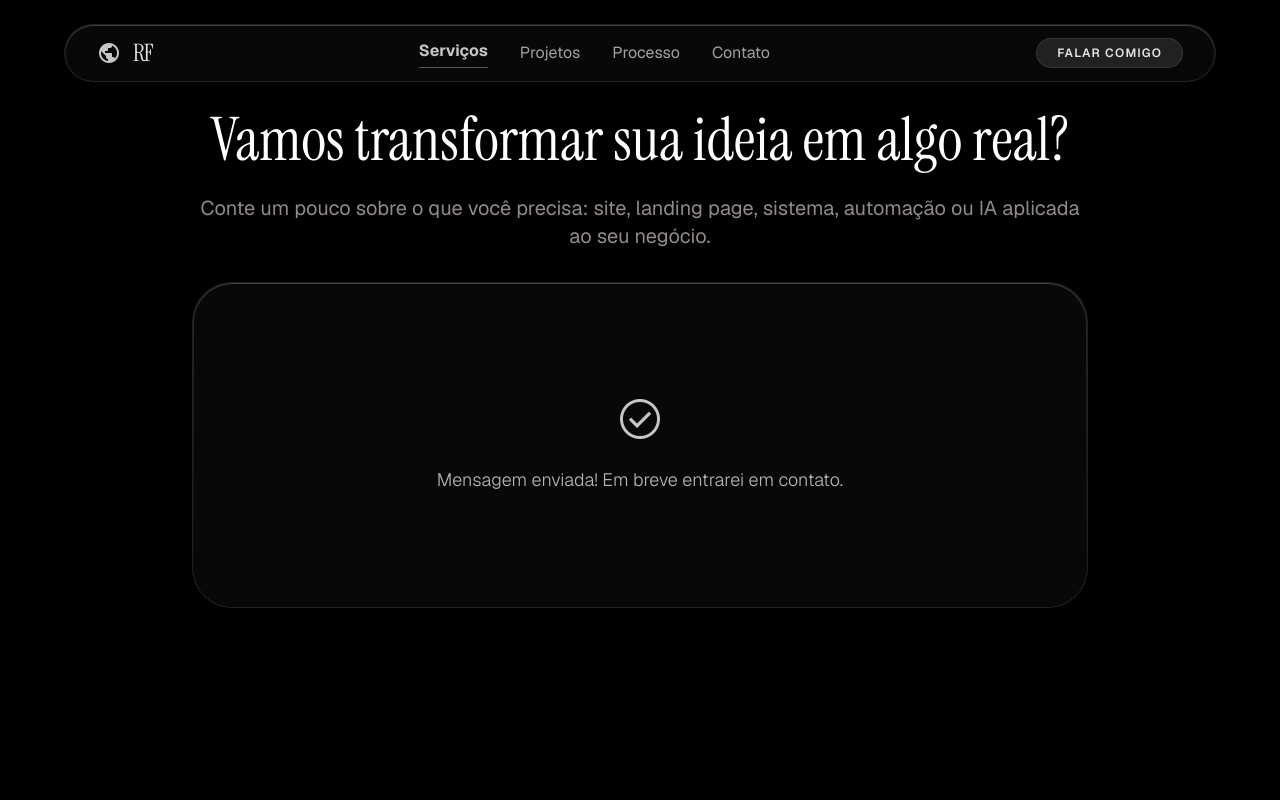
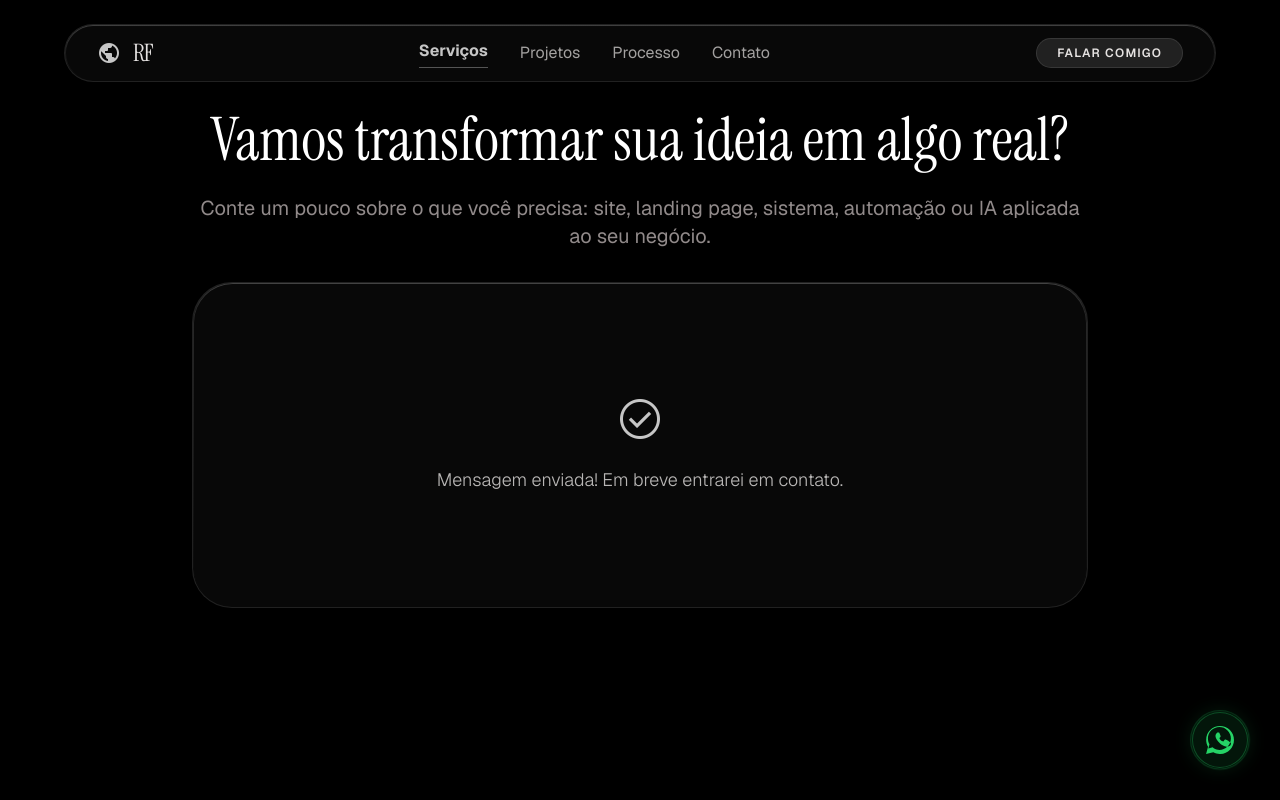
Before and after one commit to rodbvexlab/portfolio-rodolfo-ferreira, a React (Vite) app: page / in a window 1280 px wide. Both pictures are taken after typing "Sample", "name@example.com", "Sample", "Sample" into the empty fields and a click on the button "ENVIAR IDEIA". Shown: the part 5009-5809 px from the top of the page. Built offline with nearby package versions, Linux system fonts and the light colour scheme.

Commit message:
feat: add floating WhatsApp CTA and configure direct WhatsApp links

```diff
--- a/src/App.tsx
+++ b/src/App.tsx
@@ -6,6 +6,7 @@ import Services from './components/Services'
 import PortfolioSkeleton from './components/PortfolioSkeleton'
 import Process from './components/Process'
 import ContactCTA from './components/ContactCTA'
+import WhatsAppFloating from './components/WhatsAppFloating'
 
 export default function App() {
   const heroRef = useRef<HTMLElement>(null)
@@ -25,6 +26,8 @@ export default function App() {
       <Process />
       <ContactCTA />
 
+      {/* Floating WhatsApp CTA */}
+      <WhatsAppFloating />
     </div>
   )
 }
--- a/src/components/Hero.tsx
+++ b/src/components/Hero.tsx
@@ -31,7 +31,9 @@ const Hero = forwardRef<HTMLElement>((_, ref) => {
         {/* CTAs */}
         <div className="flex flex-col md:flex-row items-center gap-6 mt-8">
           <a
-            href="#contato"
+            href="https://wa.me/5511924796028?text=Ol%C3%A1%21%20Gostaria%20de%20conversar%20sobre%20um%20projeto."
+            target="_blank"
+            rel="noopener noreferrer"
             className="liquid-glass rounded-full px-8 py-4 flex items-center gap-3 text-on-surface hover:text-primary transition-all duration-300 group"
           >
             <span className="font-sans text-label-sm uppercase tracking-widest">
--- a/src/components/Navbar.tsx
+++ b/src/components/Navbar.tsx
@@ -42,7 +42,9 @@ export default function Navbar() {
 
       {/* CTA button */}
       <a
-        href="#contato"
+        href="https://wa.me/5511924796028?text=Ol%C3%A1%21%20Gostaria%20de%20conversar%20sobre%20um%20projeto."
+        target="_blank"
+        rel="noopener noreferrer"
         className="px-4 py-2 md:px-5 md:py-2 rounded-full bg-white/10 border border-white/10 text-on-surface font-sans text-[10px] md:text-label-sm uppercase tracking-widest hover:bg-white/20 hover:border-white/20 transition-all duration-300 flex items-center gap-2"
       >
         Falar comigo
--- /dev/null
+++ b/src/components/WhatsAppFloating.tsx
@@ -0,0 +1,24 @@
+export default function WhatsAppFloating() {
+  return (
+    <a
+      href="https://wa.me/5511924796028?text=Ol%C3%A1%21%20Gostaria%20de%20conversar%20sobre%20um%20projeto."
+      target="_blank"
+      rel="noopener noreferrer"
+      className="fixed bottom-6 right-6 md:bottom-8 md:right-8 z-50 flex items-center justify-center w-14 h-14 rounded-full bg-[#25d366]/10 border border-[#25d366]/30 backdrop-blur-md shadow-[0_0_20px_rgba(37,211,102,0.15)] hover:shadow-[0_0_25px_rgba(37,211,102,0.3)] transition-all duration-300 hover:scale-110 group"
+      aria-label="Falar no WhatsApp"
+    >
+      {/* Green pulse ring */}
+      <span className="absolute inset-0 rounded-full border border-[#25d366]/40 animate-ping opacity-75" />
+
+      {/* WhatsApp SVG Icon */}
+      <svg
+        className="w-7 h-7 text-[#25d366] transition-transform duration-300 group-hover:rotate-12"
+        fill="currentColor"
+        viewBox="0 0 24 24"
+        xmlns="http://www.w3.org/2000/svg"
+      >
+        <path d="M.057 24l1.687-6.163c-1.041-1.804-1.588-3.849-1.587-5.946C.06 5.348 5.397.01 12.008.01c3.202.001 6.212 1.246 8.477 3.514 2.266 2.268 3.507 5.28 3.505 8.484-.004 6.657-5.34 11.997-11.953 11.997-2.005-.001-3.973-.502-5.724-1.455L0 24zm6.59-4.846c1.6.95 3.188 1.449 4.825 1.451 5.436 0 9.86-4.37 9.864-9.799.002-2.63-1.023-5.101-2.885-6.965C16.632 1.978 14.157.954 11.53.953c-5.438 0-9.861 4.372-9.864 9.802-.001 1.73.457 3.418 1.33 4.908l-.98 3.577 3.69-.958zm12.385-6.526c-.33-.165-1.951-.951-2.251-1.059-.3-.109-.518-.165-.735.165-.218.33-.842 1.059-1.033 1.277-.19.218-.38.245-.71.08-1.042-.52-1.834-.959-2.584-2.242-.19-.327-.19-.526-.025-.691.149-.148.33-.38.495-.57.165-.19.22-.33.33-.55.11-.22.055-.41-.027-.575-.083-.165-.735-1.74-.997-2.4-.26-.625-.523-.54-.735-.55-.19-.009-.408-.01-.625-.01s-.57.081-.869.408c-.3.33-1.14 1.107-1.14 2.697 0 1.59 1.171 3.125 1.334 3.344.163.218 2.3 3.475 5.567 4.877.777.333 1.383.532 1.854.68.78.247 1.49.213 2.052.13.626-.093 1.952-.787 2.227-1.548.275-.762.275-1.415.19-1.549-.083-.134-.3-.217-.63-.38z" />
+      </svg>
+    </a>
+  )
+}
```
Also changed, not shown: 1 other file (tests, documents, lock files or other folders).
